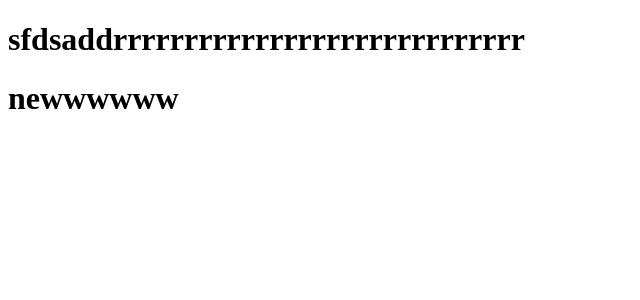
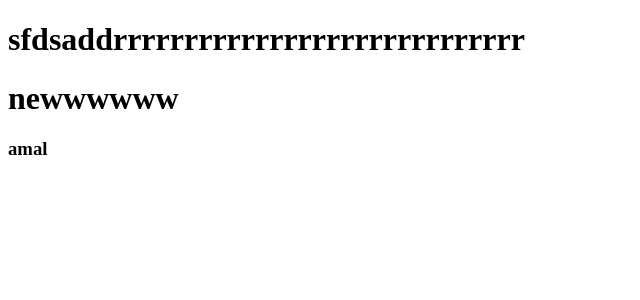
Before and after one commit to jithiee/Infinite-Academy-Frontend, a React (Vite) app in the folder INFINITE/: page / in a window 1280 px wide. Shown: the top 300 px of the page, without its empty margins (0-640 px from the left). Built offline with nearby package versions, Linux system fonts and the light colour scheme.

Commit message:
otherone

```diff
--- a/INFINITE/src/App.jsx
+++ b/INFINITE/src/App.jsx
@@ -7,6 +7,7 @@ function App() {
     <>
   <h1>sfdsaddrrrrrrrrrrrrrrrrrrrrrrrrrrrrr</h1>
   <h1>newwwwww</h1>
+  <h3>amal </h3>
     </>
   )
 }
```
